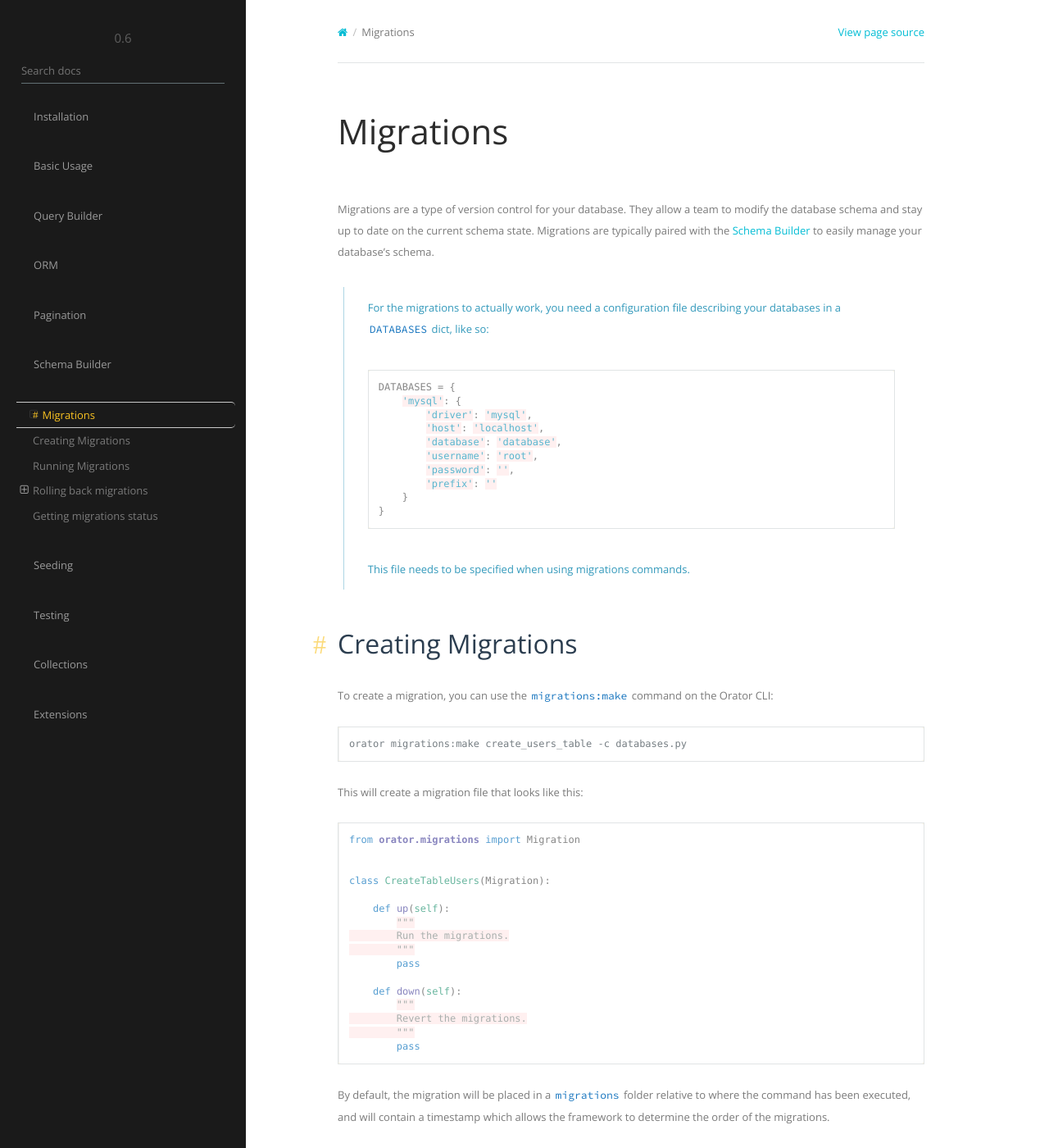
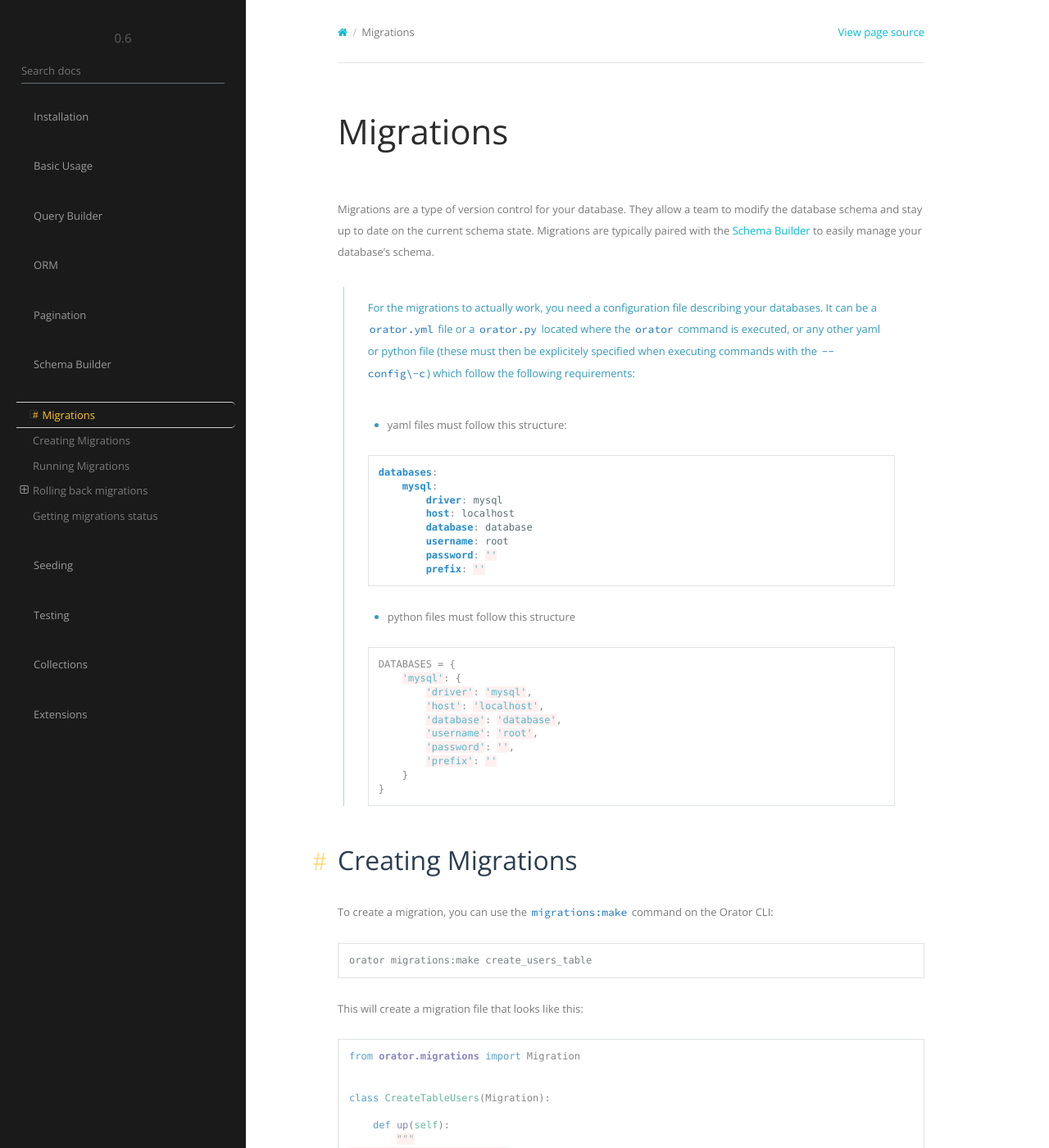
Before and after one commit to sdispater/orator, a Sphinx documentation site: the page built from docs/migrations.rst, in a window 1280 px wide and 1400 px high. Shown: the whole window at 82% size. Built offline with Sphinx 7.4.7 and the Read the Docs theme 2.0.0, drawn with Linux system fonts in a browser that asks for light colours; some of the changed text lies outside the part shown.

Commit message:
Updates docs

```diff
--- a/docs/migrations.rst
+++ b/docs/migrations.rst
@@ -10,8 +10,25 @@ Migrations are typically paired with the :ref:`SchemaBuilder` to easily manage y
 
 .. note::
 
-    For the migrations to actually work, you need a configuration file describing your databases
-    in a ``DATABASES`` dict, like so:
+    For the migrations to actually work, you need a configuration file describing your databases.
+    It can be a ``orator.yml`` file or a ``orator.py`` located where the ``orator`` command is executed,
+    or any other yaml or python file (these must then be explicitely specified when executing commands with the ``--config\-c``)
+    which follow the following requirements:
+
+    * yaml files must follow this structure:
+
+    .. code-block:: yaml
+
+        databases:
+            mysql:
+                driver: mysql
+                host: localhost
+                database: database
+                username: root
+                password: ''
+                prefix: ''
+
+    * python files must follow this structure
 
     .. code-block:: python
 
@@ -26,8 +43,6 @@ Migrations are typically paired with the :ref:`SchemaBuilder` to easily manage y
             }
         }
 
-    This file needs to be specified when using migrations commands.
-
 
 Creating Migrations
 ===================
@@ -36,7 +51,7 @@ To create a migration, you can use the ``migrations:make`` command on the Orator
 
 .. code-block:: bash
 
-    orator migrations:make create_users_table -c databases.py
+    orator migrations:make create_users_table
 
 This will create a migration file that looks like this:
 
@@ -67,16 +82,16 @@ If you want the migrations to be stored in another folder, use the ``--path/-p``
 
 .. code-block:: bash
 
-    orator migrations:make create_users_table -c databases.py -p my/path/to/migrations
+    orator migrations:make create_users_table -p my/path/to/migrations
 
 The ``--table`` and ``--create`` options can also be used to indicate the name of the table,
 and whether the migration will be creating a new table:
 
 .. code-block:: bash
 
-    orator migrations:make add_votes_to_users_table -c databases.py --table=users
+    orator migrations:make add_votes_to_users_table --table=users
 
-    orator migrations:make create_users_table -c databases.py --table=users --create
+    orator migrations:make create_users_table --table=users --create
 
 These commands would respectively create the following migrations:
 
@@ -175,14 +190,14 @@ Rollback the last migration operation
 
 .. code-block:: bash
 
-    orator migrations:rollback -c databases.py
+    orator migrations:rollback
 
 Rollback all migrations
 -----------------------
 
 .. code-block:: bash
 
-    orator migrations:reset -c databases.py
+    orator migrations:reset
 
 
 Getting migrations status
@@ -192,7 +207,7 @@ To see the status of the migrations, just use the ``migrations:status`` command:
 
 .. code-block:: bash
 
-    orator migrations:status -c databases.py
+    orator migrations:status
 
 This would output something like this:
 
```
